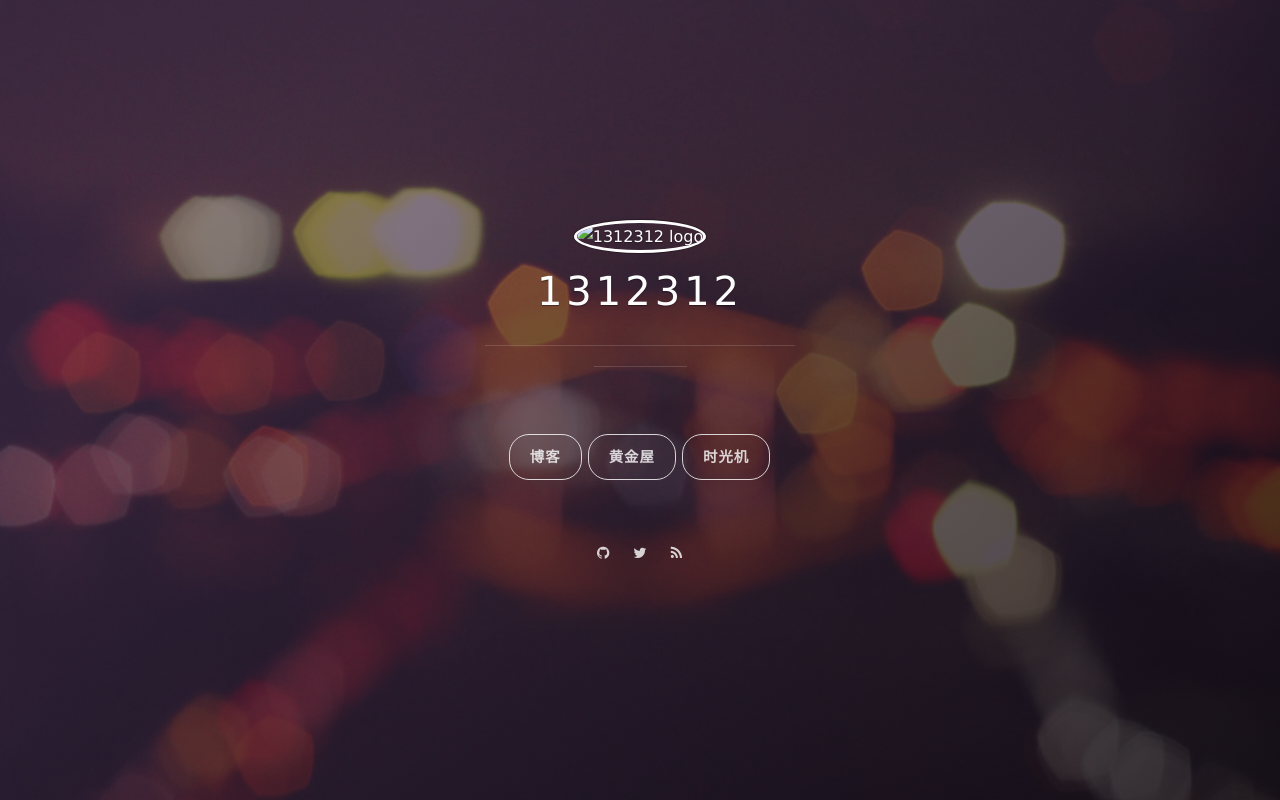
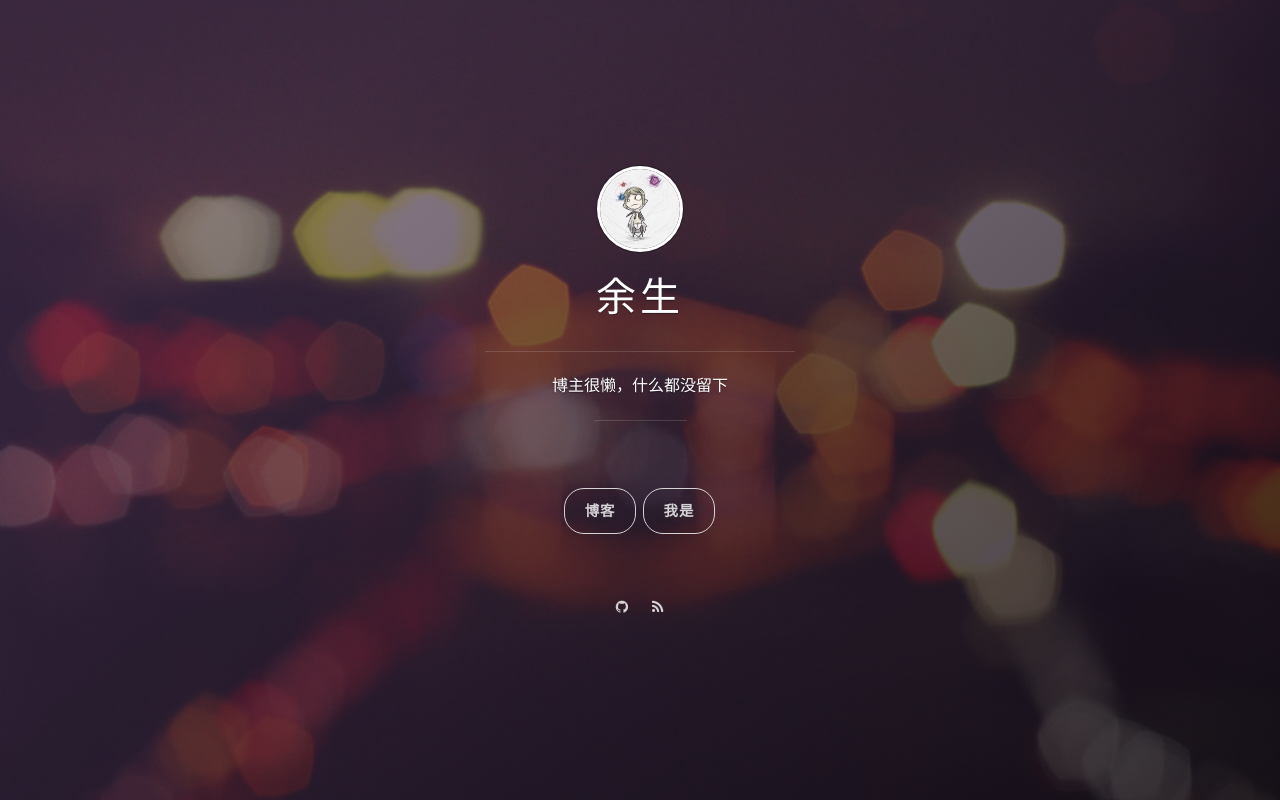
Before and after one commit to sthyuhao/sthyuhao.github.io, a plain HTML site: page index.html in a window 1280 px wide. Drawn offline with nearby package versions, Linux system fonts and the light colour scheme; some packages are replaced by stand-ins of ours; a script that the page names is missing.

Commit message:
Site updated: 2017-02-22 14:28:58

```diff
--- a/index.html
+++ b/index.html
@@ -4,7 +4,7 @@
     <meta charset="utf-8"/>
     <meta http-equiv="X-UA-Compatible" content="IE=edge"/>
 
-    <title>1312312</title>
+    <title>余生</title>
     <meta name="renderer" content="webkit">
     <meta name="HandheldFriendly" content="True">
     <meta name="MobileOptimized" content="320">
@@ -12,15 +12,15 @@
     <meta name="apple-mobile-web-app-status-bar-style" content="black-translucent">
     <meta name="viewport" content="width=device-width, initial-scale=1, maximum-scale=1">
 
-    <meta name="description" content="">
+    <meta name="description" content="博主很懒，什么都没留下">
 
     <meta name="twitter:card" content="summary">
-    <meta name="twitter:title" content="1312312">
-    <meta name="twitter:description" content="">
+    <meta name="twitter:title" content="余生">
+    <meta name="twitter:description" content="博主很懒，什么都没留下">
 
     <meta property="og:type" content="article">
-    <meta property="og:title" content="1312312">
-    <meta property="og:description" content="">
+    <meta property="og:title" content="余生">
+    <meta property="og:description" content="博主很懒，什么都没留下">
 
 
     <meta name="author" content="yuhao">
@@ -34,7 +34,7 @@
 
     <meta name="generator" content="hexo"/>
 
-    <link rel="alternate" type="application/rss+xml" title="1312312" href="/atom.xml">
+    <link rel="alternate" type="application/rss+xml" title="余生" href="/atom.xml">
 
 
     <link rel="canonical" href="http://yoursite.com"/>
@@ -57,11 +57,11 @@
     <div class="panel-main__inner panel-inverted">
     <div class="panel-main__content">
 
-        <a href="/" title="前往 1312312 的主页"><img src="/images/avatar.jpg" width="80" alt="1312312 logo" class="panel-cover__logo logo" /></a>
-        <h1 class="panel-cover__title panel-title"><a href="/" title="link to homepage for 1312312">1312312</a></h1>
+        <a href="/" title="前往 余生 的主页"><img src="/images/avatar.jpg" width="80" alt="余生 logo" class="panel-cover__logo logo" /></a>
+        <h1 class="panel-cover__title panel-title"><a href="/" title="link to homepage for 余生">余生</a></h1>
 
         <hr class="panel-cover__divider" />
-        <p class="panel-cover__description"></p>
+        <p class="panel-cover__description">博主很懒，什么都没留下</p>
         <hr class="panel-cover__divider panel-cover__divider--secondary" />
 
         <div class="navigation-wrapper">
@@ -70,9 +70,7 @@
             <ul class="navigation">
               <li class="navigation__item"><a href="/#blog" title="访问博客" class="blog-button">博客</a></li>
 
-              <li class="navigation__item"><a href="/favourite">黄金屋</a></li>
-
-              <li class="navigation__item"><a href="/favourite/time.html">时光机</a></li>
+              <li class="navigation__item"><a href="我是如来佛祖玉皇大帝观音菩萨指定取西经特派使者花果山水帘洞美猴王齐天大圣孙悟空，帅的掉渣！">我是</a></li>
 
             </ul>
           </nav>
@@ -87,7 +85,7 @@
   <!-- Github -->
 
   <li class="navigation__item">
-    <a href="https://github.com/monniya" title="查看我的GitHub主页" target="_blank">
+    <a href="https://github.com/sthyuhao" title="查看我的GitHub主页" target="_blank">
       <i class='social fa fa-github'></i>
       <span class="label">Github</span>
     </a>
@@ -104,13 +102,6 @@
 
 
 <!-- Twitter -->
-
-  <li class="navigation__item">
-    <a href="https://twitter.com/onlymonniya" title="上Twitter找我" target="_blank">
-      <i class='social fa fa-twitter'></i>
-      <span class="label">Twitter</span>
-    </a>
-  </li>
 
 
 
```
Also changed, not shown: 2017/02/22/hello-world/index.html (+12 -24 lines), archives/2017/02/index.html (+12 -21 lines), archives/2017/index.html (+12 -21 lines), archives/index.html (+12 -21 lines), images/avatar.jpg (added).
